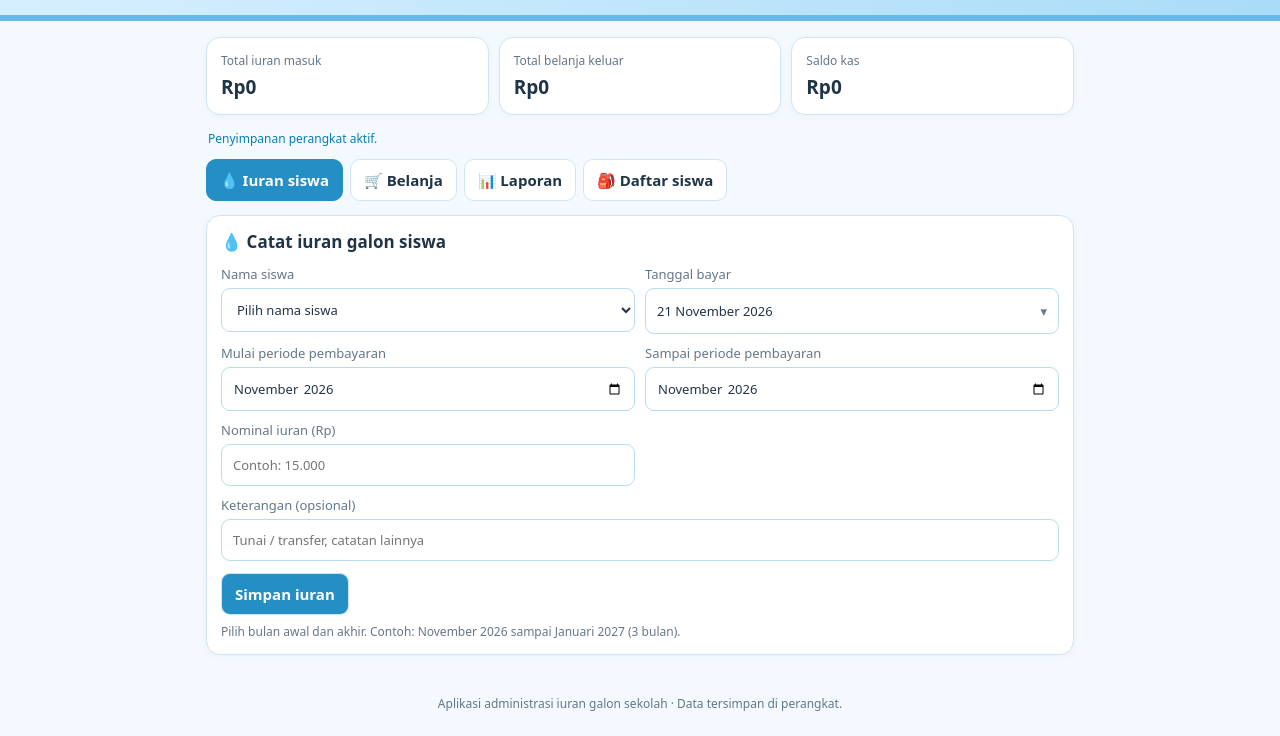
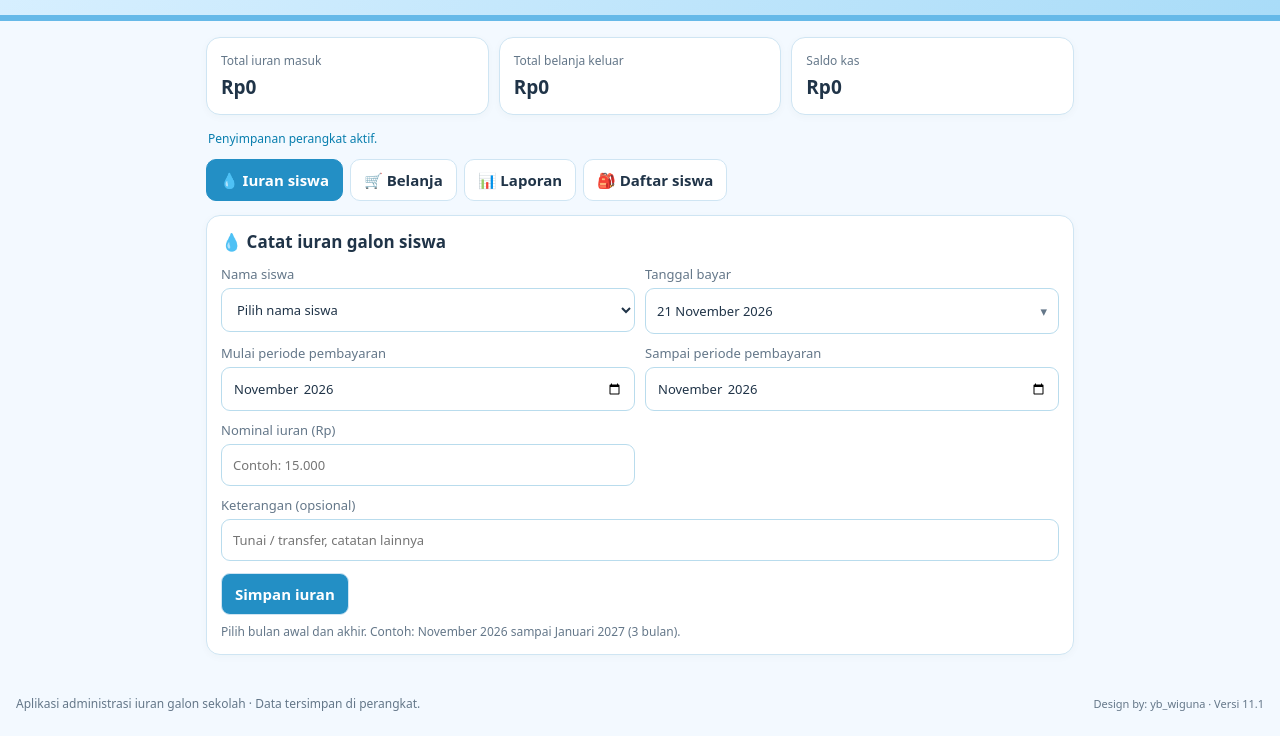
Before and after one commit to yobbaguna-wq/iuran-galon-the-naff, a plain HTML site: page index.html in a window 1280 px wide. Shown: the part 125-861 px from the top of the page. Drawn offline with Linux system fonts and the light colour scheme.

Commit message:
Add files via upload

```diff
--- a/index.html
+++ b/index.html
@@ -32,8 +32,8 @@ table{width:100%;border-collapse:collapse;font-size:13px}th,td{text-align:left;p
 .tablewrap{overflow-x:auto}.amount{white-space:nowrap;font-weight:650}.del{border:0;background:#fff0f0;color:var(--red);border-radius:7px;padding:6px 8px}
 .toolbar{display:flex;gap:8px;flex-wrap:wrap;margin-bottom:12px}.toolbar button{font-size:13px;color:var(--ink)}.toolbar button.primary{background:var(--green);color:#fff;border-color:var(--green)}
 .empty{text-align:center;color:var(--muted);padding:20px}
-footer{text-align:center;color:var(--muted);font-size:12px;padding:10px 16px 24px}
-@media(max-width:580px){header .school-logo{width:76px;height:76px}header h1{font-size:19px}.stats{grid-template-columns:1fr 1fr}.stats .stat:last-child{grid-column:span 2}.grid{grid-template-columns:1fr}.stat strong{font-size:17px}}
+footer{display:grid;grid-template-columns:minmax(0,1fr) auto;align-items:center;column-gap:12px;text-align:left;color:var(--muted);font-size:12px;padding:10px 16px 24px}footer>span:first-child{min-width:0}footer .credit{margin:0;text-align:right;white-space:nowrap;font-size:11px;color:var(--muted)}
+@media(max-width:580px){footer{font-size:9px;column-gap:6px;padding-left:10px;padding-right:10px}footer .credit{font-size:9px}header .school-logo{width:76px;height:76px}header h1{font-size:19px}.stats{grid-template-columns:1fr 1fr}.stats .stat:last-child{grid-column:span 2}.grid{grid-template-columns:1fr}.stat strong{font-size:17px}}
 @media print{header,nav,.toolbar,.actions,.del,footer{display:none!important}body{background:white}.panel,.stat{box-shadow:none;break-inside:avoid}main{padding:0}.hidden{display:none!important}}
 
 .date-trigger{width:100%;padding:11px;margin-top:5px;border:1px solid #b9dced;border-radius:9px;background:white;color:var(--ink);font:inherit;text-align:left;min-height:46px}
@@ -104,7 +104,7 @@ footer{text-align:center;color:var(--muted);font-size:12px;padding:10px 16px 24p
  <p class="hint">Data tersimpan secara lokal pada browser/perangkat ini. Ekspor cadangan secara berkala agar data tidak hilang jika data browser dihapus atau perangkat berganti.</p>
 </section>
 </main>
-<footer>Aplikasi administrasi iuran galon sekolah · Data tersimpan di perangkat.</footer>
+<footer><span>Aplikasi administrasi iuran galon sekolah · Data tersimpan di perangkat.</span><span class="credit">Design by: yb_wiguna · Versi 11.1</span></footer>
 
 <div class="datepop" id="datePicker" role="dialog" aria-modal="true" aria-label="Pilih tanggal">
  <div class="datebox"><h3 style="margin:0 0 12px">Pilih tanggal</h3>
--- a/sw.js
+++ b/sw.js
@@ -1,4 +1,4 @@
-const CACHE='the-naff-iuran-galon-v9';
+const CACHE='the-naff-iuran-galon-v11-1';
 const FILES=['./','./index.html','./manifest.webmanifest','./icon-192.png','./icon-512.png'];
 self.addEventListener('install',e=>e.waitUntil(caches.open(CACHE).then(c=>c.addAll(FILES)).then(()=>self.skipWaiting())));
 self.addEventListener('activate',e=>e.waitUntil(caches.keys().then(keys=>Promise.all(keys.filter(k=>k!==CACHE).map(k=>caches.delete(k)))).then(()=>self.clients.claim())));
```
